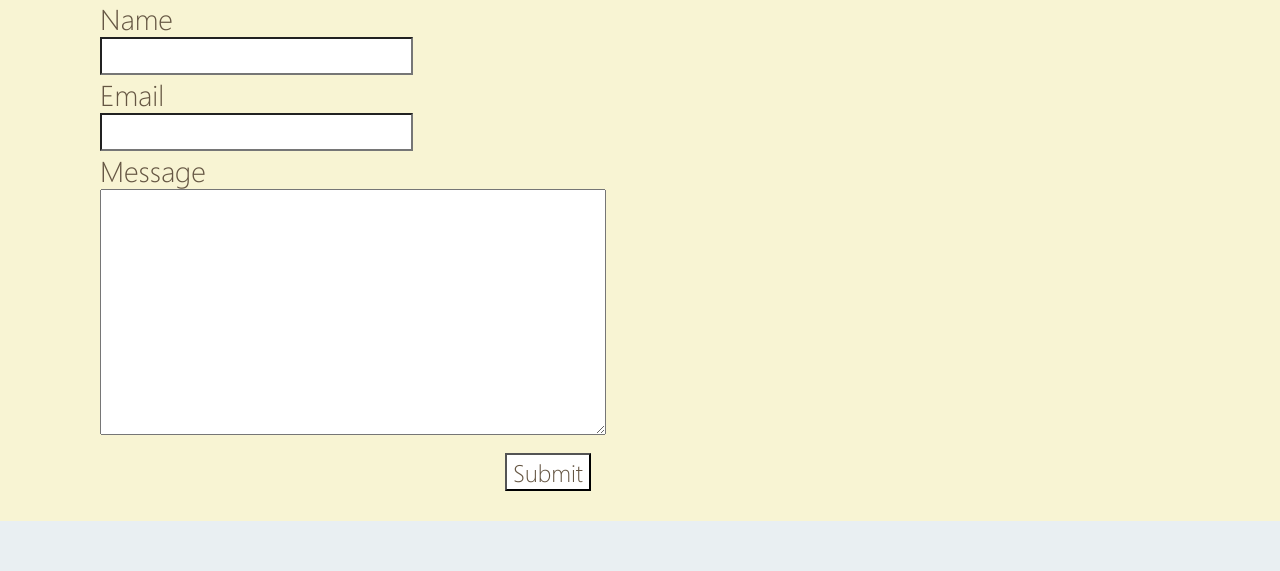
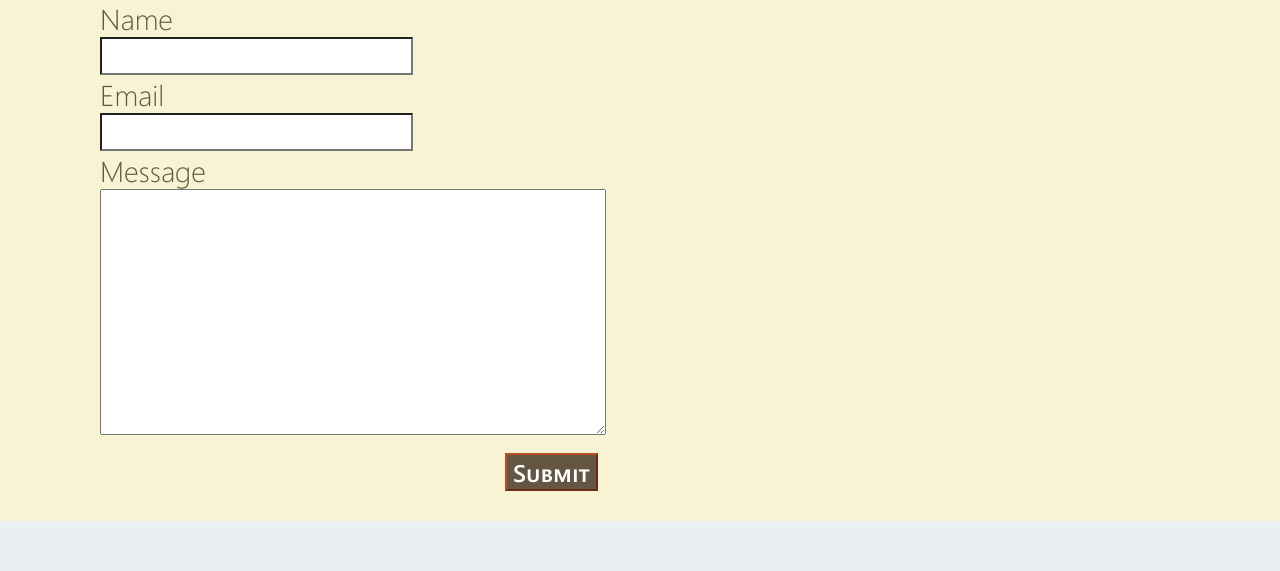
Before and after one commit to brandonchinn178/worshipmate-legacy, a Django app: page /contact/ in a window 1280 px wide. Shown: the part 392-963 px from the top of the page. Run offline with Django 3.2, Linux system fonts and the light colour scheme; style sheets or scripts are compiled from the project's sources; parts of the project's set-up code (start-up, migrations or seed data) failed here and were passed over; some web fonts are replaced.

Commit message:
Style changes and more AWS stuff

```diff
--- a/site/contact/templates/contact/index.html
+++ b/site/contact/templates/contact/index.html
@@ -21,7 +21,7 @@
     {{ form.email }}<br />
     <label>Message</label><br />
     {{ form.message }}<br />
-    <input type="submit" value="Submit">
+    <button type="submit">Submit</button>
 </form>
 {% endblock %}
 
--- a/site/database/templates/database/detail.html
+++ b/site/database/templates/database/detail.html
@@ -2,6 +2,8 @@
 {% load staticfiles custom_filters %}
 
 {% block content %}
+{% static "songs/pdf/"|add:song.title|add:".pdf" as pdf_url %}
+{% static "songs/doc/"|add:song.title|add:".doc" as doc_url %}
 <p><a href="{% url 'database:index' %}">&larr; Back to Database</a></p>
 
 <h1>{{ song.title }} <span id="artist">{{ song.artist }}</span></h1>
@@ -11,14 +13,12 @@
 <h2>Speed</h2>
 <p>{{ song.speed|convert_speed }}</p>
 
-<object type="application/pdf" data="{% static 'songs/pdf/'|add:song.title|add:'.pdf' %}" id="songpdf">
+<object type="application/pdf" data="{{ pdf_url }}" id="songpdf">
     <p>Your browser does not support embedded PDF files. To download or view the song, click one of the buttons below.</p>
 </object>
 
 <div id="buttons-container">
     <div class="download">
-        {% static "songs/pdf/"|add:song.title|add:".pdf" as pdf_url %}
-        {% static "songs/doc/"|add:song.title|add:".doc" as doc_url %}
         <a href="{{ doc_url }}" download>
             <button type="submit">Get .doc file</button>
         </a>
--- a/site/site_settings/settings.py
+++ b/site/site_settings/settings.py
@@ -138,8 +138,10 @@ USE_TZ = True
 # Static files (CSS, JavaScript, Images)
 # https://docs.djangoproject.com/en/1.6/howto/static-files/
 STATICFILES_DIRS = [os.path.join(BASE_DIR, '..', 'static')]
-STATIC_URL = '/static/'
 AWS_STORAGE_BUCKET_NAME = os.environ['AWS_STORAGE_BUCKET_NAME']
+AWS_PRELOAD_METADATA = True
+AWS_S3_CUSTOM_DOMAIN = '%s.s3.amazonaws.com' % AWS_STORAGE_BUCKET_NAME
+STATIC_URL = 'https://%s/' % AWS_S3_CUSTOM_DOMAIN
 STATICFILES_STORAGE = 'storages.backends.s3boto.S3BotoStorage'
 if ON_OPENSHIFT:
     STATIC_ROOT = os.path.join(os.environ['OPENSHIFT_REPO_DIR'], 'wsgi', 'static')
--- a/site/static/style/contact.css
+++ b/site/static/style/contact.css
@@ -20,7 +20,7 @@ input {
   color: #655643;
   font-family: "WeblyLight";
 }
-#content form input[type="submit"] {
+#content form button {
   position: relative;
   margin-top: .5em;
   margin-left: 500px;
--- a/site/static/style/less/contact.less
+++ b/site/static/style/less/contact.less
@@ -18,7 +18,7 @@ input {
         color: @brown;
         font-family: "WeblyLight";
     }
-    input[type="submit"] {
+    button {
         position: relative;
         margin-top: .5em;
         margin-left: 500px;
```
